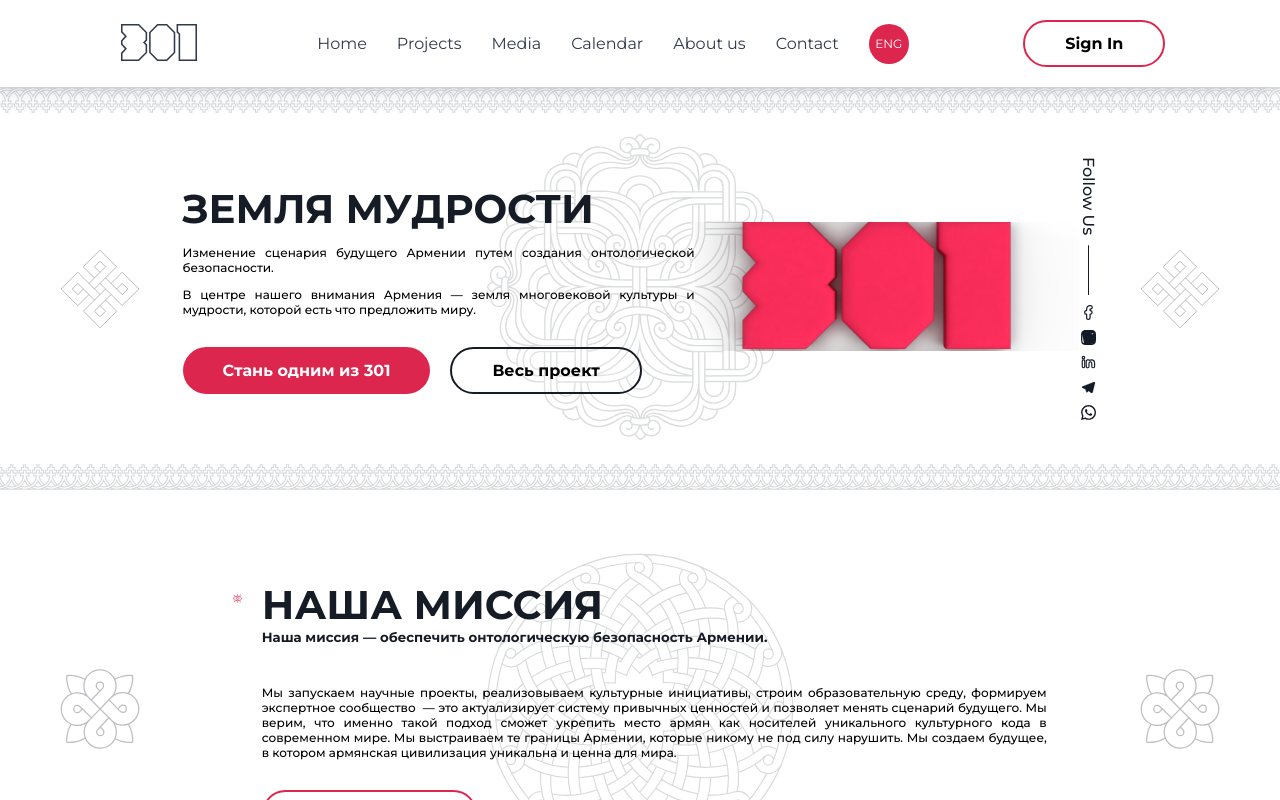
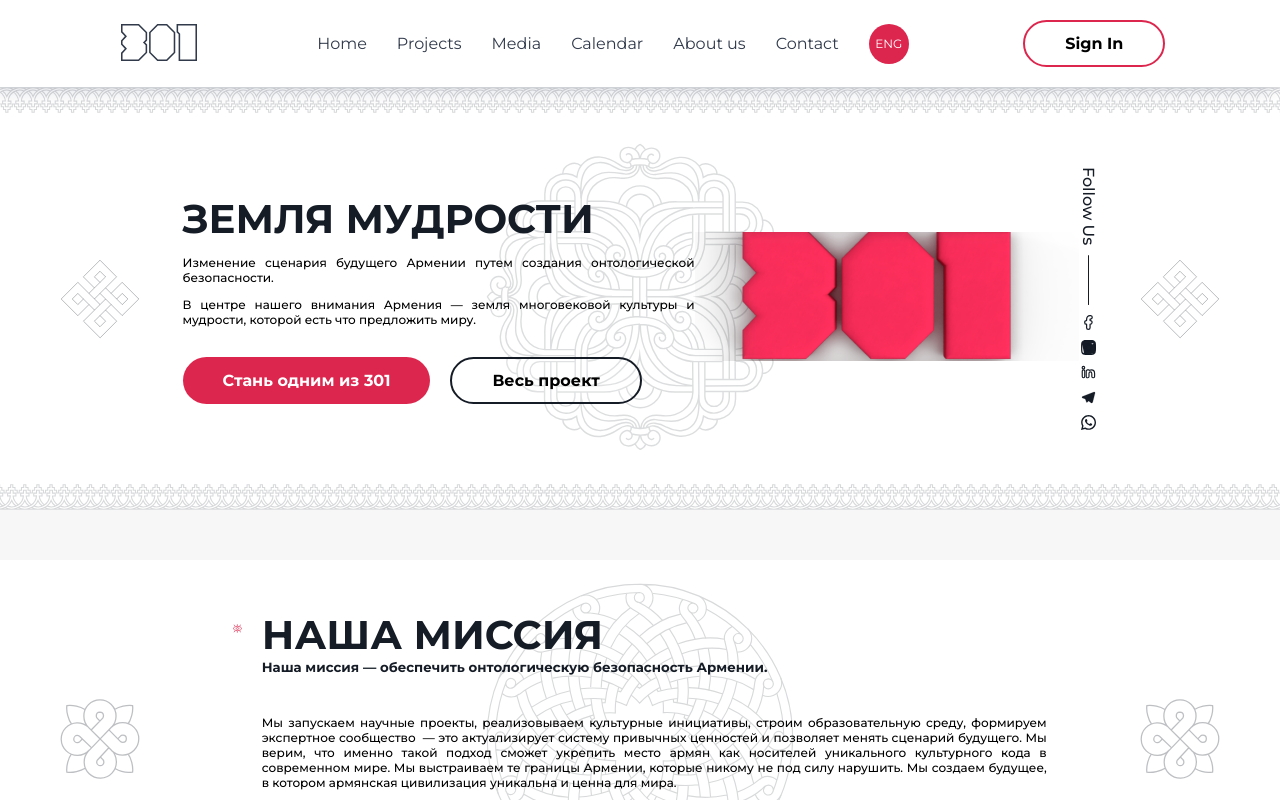
Before and after one commit to tamsargsyan/301-a, a React (Create React App) app: page / in a window 1280 px wide. Shown: the top 800 px of the page. Built offline with nearby package versions, Linux system fonts and the light colour scheme.

Commit message:
change layout of background

```diff
--- a/src/components/Background/index.css
+++ b/src/components/Background/index.css
@@ -1,9 +1,6 @@
 .bgContainer {
   position: relative;
   overflow: hidden;
-  display: flex;
-  justify-content: center;
-  align-items: center;
 }
 
 .pattern1,
@@ -45,20 +42,19 @@
 .sidePattern1,
 .sidePattern2 {
   width: 100%;
-  position: absolute;
-  left: 0;
 }
 .sidePattern1 img,
 .sidePattern2 img {
   width: 100%;
 }
-.sidePattern1 {
-  top: 0;
+.sidePattern2 {
+  transform: rotate(180deg);
 }
-
-.sidePattern2 {
-  bottom: 0;
-  transform: rotate(180deg);
+.bgContent {
+  display: flex;
+  justify-content: center;
+  align-items: center;
+  padding: 50px 0;
 }
 @media screen and (max-width: 1600px) {
   .bigPattern {
--- a/src/components/Background/index.tsx
+++ b/src/components/Background/index.tsx
@@ -27,47 +27,39 @@ const Background: React.FC<BgProps> = ({
   bigPatternStyle,
   sidePatter1Style,
   sidePatter2Style,
-  shoudHaveSidePattern
+  shoudHaveSidePattern,
 }) => {
   const windowSize = useWindowSize();
   return (
-    <div
-      className='bgContainer'
-      style={{
-        padding:
-          pattern1 && pattern2 && pattern3
-            ? windowSize.width < 975
-              ? "100px 0"
-              : "150px 0"
-            : "40px 0",
-        ...style,
-      }}>
+    <div className="bgContainer">
       {pattern1 && (
-        <div className='sidePattern1' style={sidePatter1Style}>
-          <img src={pattern1} alt='Pattern' />
+        <div className="sidePattern1" style={sidePatter1Style}>
+          <img src={pattern1} alt="Pattern" />
         </div>
       )}
       {pattern2 && (
-        <div className='pattern1' style={pattern2LeftStyle}>
-          <img src={pattern2} alt='Pattern' />
+        <div className="pattern1" style={pattern2LeftStyle}>
+          <img src={pattern2} alt="Pattern" />
         </div>
       )}
       {pattern3 && (
-        <div className='bigPattern' style={bigPatternStyle}>
-          <img src={pattern3} alt='Pattern' />
+        <div className="bigPattern" style={bigPatternStyle}>
+          <img src={pattern3} alt="Pattern" />
         </div>
       )}
       {pattern2 && (
-        <div className='pattern2' style={pattern2RightStyle}>
-          <img src={pattern2} alt='Pattern' />
+        <div className="pattern2" style={pattern2RightStyle}>
+          <img src={pattern2} alt="Pattern" />
         </div>
       )}
+      <div className="bgContent" style={style}>
+        {children}
+      </div>
       {pattern1 && shoudHaveSidePattern && (
-        <div className='sidePattern2' style={sidePatter2Style}>
-          <img src={pattern1} alt='Pattern' />
+        <div className="sidePattern2" style={sidePatter2Style}>
+          <img src={pattern1} alt="Pattern" />
         </div>
       )}
-      {children}
     </div>
   );
 };
--- a/src/pages/Contact/index.tsx
+++ b/src/pages/Contact/index.tsx
@@ -31,7 +31,6 @@ const Contact = () => {
   const windowSize = useWindowSize();
   return (
     <Background
-      style={{ flexDirection: "column" }}
       pattern1={windowSize.width < 975 ? SIDE_PATTERN_2_MOBILE : SIDE_PATTERN_2}
       shoudHaveSidePattern={false}
       pattern2={PATTERN_2}
@@ -41,13 +40,14 @@ const Contact = () => {
         height: "190px",
         top: "480px",
       }}
+      style={{ flexDirection: "column", padding: "0" }}
     >
       <Header
         h1="Напишите нам"
         icon={EMAIL}
         style={{
           boxShadow: "0px 0px 16px rgba(49, 58, 75, 0.11)",
-          paddingTop: "50px",
+          paddingTop: "40px",
           paddingBottom: "40px",
         }}
       />
--- a/src/pages/Ecosystem/index.css
+++ b/src/pages/Ecosystem/index.css
@@ -4,7 +4,7 @@
   width: 100%;
 }
 .ecosystem {
-  margin-bottom: 180px;
+  margin-bottom: 100px;
 }
 .ecosystemInner {
   display: flex;
--- a/src/pages/Ecosystem/index.tsx
+++ b/src/pages/Ecosystem/index.tsx
@@ -184,11 +184,9 @@ const Ecosystem = () => {
   const windowSize = useWindowSize();
   return (
     <Background
-      style={{
-        flexDirection: "column",
-      }}
       pattern1={windowSize.width < 975 ? SIDE_PATTERN_2_MOBILE : SIDE_PATTERN_2}
       shoudHaveSidePattern={false}
+      style={{ flexDirection: "column" }}
     >
       <Header
         h1="НАША ЭКОСИСТЕМА"
@@ -196,9 +194,6 @@ const Ecosystem = () => {
           "Мы видим два основный пути развития: с одной стороны — мудрое использовании потенциала, знаний и накопленного культурно-исторического опыта армянского народа; с другой — привлечение нестандартно мыслящих людей, как из Армении, так и из других стран, способных по-новому взглянуть на сложившуюся картину мира.Поэтому мы интегрируем в свою экосистему всех, кто готов вместе с нами строить благополучное будущее Армении.",
         ]}
         icon={EcosystemIcon}
-        style={{
-          paddingTop: "50px",
-        }}
       />
       <div className="ecosystemContainer">
         {data.map((data) => (
--- a/src/pages/Home/index.tsx
+++ b/src/pages/Home/index.tsx
@@ -69,6 +69,7 @@ const Home = () => {
       <Main />
       {sections.map((section) => (
         <Fragment key={section.id}>
+          <div className="separatedPart"></div>
           <Background
             pattern1={section.pattern1}
             pattern2={section.pattern2}
@@ -83,7 +84,6 @@ const Home = () => {
               icon={section.icon}
             />
           </Background>
-          <div className="separatedPart"></div>
         </Fragment>
       ))}
       <About />
--- a/src/pages/Main/index.tsx
+++ b/src/pages/Main/index.tsx
@@ -17,11 +17,6 @@ const Main = () => {
       pattern1={windowSize.width < 975 ? SIDE_PATTERN_MOBILE : SIDE_PATTERN}
       pattern2={SMALL_PATTERN}
       pattern3={BIG_PATTERN}
-      style={{
-        marginBottom: "50px",
-        flexDirection: windowSize.width < 975 ? "column" : "row",
-        padding: "70px 0",
-      }}
       bigPatternStyle={{
         display: windowSize.width < 975 ? "none" : "block",
       }}
--- a/src/pages/News/index.tsx
+++ b/src/pages/News/index.tsx
@@ -42,11 +42,11 @@ const News = () => {
   ];
   const [activeNews, setActiveNews] = useState(2);
   const handleBack = () => {
-    activeNews > 1 && setActiveNews(prevIndex => prevIndex - 1);
+    activeNews > 1 && setActiveNews((prevIndex) => prevIndex - 1);
   };
 
   const handleNext = () => {
-    activeNews < 3 && setActiveNews(prevIndex => prevIndex + 1);
+    activeNews < 3 && setActiveNews((prevIndex) => prevIndex + 1);
   };
   const windowSize = useWindowSize();
   return (
@@ -61,33 +61,35 @@ const News = () => {
       pattern2RightStyle={{
         display: "none",
       }}
-      style={{ flexDirection: "column" }}>
+      style={{ flexDirection: "column", padding: "0" }}
+    >
       <Header
         h1='Новости "301"'
         icon={HeaderIcon}
         style={{
           boxShadow: "0px 0px 16px rgba(49, 58, 75, 0.11)",
-          paddingTop: "50px",
+          paddingTop: "40px",
           paddingBottom: "40px",
         }}
       />
-      <button className='leftBtn newsBtn' onClick={handleBack}>
-        <img src={ARROW} alt='Arrow' />
+      <button className="leftBtn newsBtn" onClick={handleBack}>
+        <img src={ARROW} alt="Arrow" />
       </button>
-      <button className='rightBtn newsBtn' onClick={handleNext}>
-        <img src={ARROW} alt='Arrow' />
+      <button className="rightBtn newsBtn" onClick={handleNext}>
+        <img src={ARROW} alt="Arrow" />
       </button>
-      <div className='newsContainer'>
-        {news.map(item => (
+      <div className="newsContainer">
+        {news.map((item) => (
           <div
             className={`${activeNews === item.id && "activeNews"} ${
               activeNews === 1 && item.id === 2 && "activeNews1"
             } ${activeNews === 3 && item.id === 2 && "activeNews2"} news`}
-            key={item.id}>
-            <div className='newsImg'>
+            key={item.id}
+          >
+            <div className="newsImg">
               <img src={item.img} alt={item.title} />
             </div>
-            <div className='newsContent'>
+            <div className="newsContent">
               <h1>{item.title}</h1>
               <p>{item.content}</p>
               <p>{item.date}</p>
@@ -96,10 +98,11 @@ const News = () => {
         ))}
       </div>
       <div
-        className='btns newsBtns'
-        style={{ margin: 0, padding: "0 20px", marginBottom: "40px" }}>
+        className="btns newsBtns"
+        style={{ margin: 0, padding: "0 20px", marginBottom: "40px" }}
+      >
         <Button
-          text='Все новости'
+          text="Все новости"
           style={{
             color: "#DD264E",
             boxShadow: "-21px 16px 38px 0px rgba(191, 9, 48, 0.21)",
--- a/src/pages/OurProject/index.tsx
+++ b/src/pages/OurProject/index.tsx
@@ -117,7 +117,6 @@ const OurProjects = () => {
   return (
     <Background
       pattern1={windowSize.width < 800 ? PATTERN_MOBILE : PATTERN}
-      style={{ padding: 0, flexDirection: "column" }}
       sidePatter2Style={{ display: "none" }}
     >
       <div className="filteringWrapper">
--- a/src/pages/Projects/index.css
+++ b/src/pages/Projects/index.css
@@ -4,7 +4,6 @@
   justify-content: center;
   align-items: center;
   gap: 30px;
-  padding: 80px 0;
 }
 
 .projectImg {
--- a/src/pages/Projects/index.tsx
+++ b/src/pages/Projects/index.tsx
@@ -87,8 +87,12 @@ const Projects = () => {
     }
   };
   return (
+    <>
+      <div className="separatedPart"></div>
       <Background
-      pattern1={windowSize.width < 975 ? SIDE_PATTERN_2_MOBILE : SIDE_PATTERN_2}
+        pattern1={
+          windowSize.width < 975 ? SIDE_PATTERN_2_MOBILE : SIDE_PATTERN_2
+        }
         pattern2={SMALL_PATTERN_1}
         shoudHaveSidePattern={false}
       >
@@ -153,6 +157,7 @@ const Projects = () => {
           </div>
         </div>
       </Background>
+    </>
   );
 };
 
```
Lines whose indentation alone changed are shown as unchanged.
